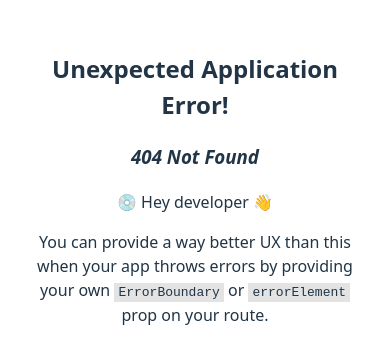
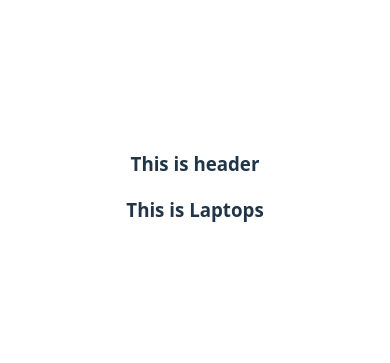
Before and after one commit to tamanna-h/intro-to-react-router, a React (Vite) app: page /laptops in a window 390 px wide. Before the commit this address had no page. Shown: the part 235-598 px from the top of the page. Built offline with nearby package versions, Linux system fonts and the light colour scheme.

Commit message:
added Root layout with nested routes for Home, Mobile and Laptops

```diff
--- /dev/null
+++ b/src/components/Header/Header.jsx
@@ -0,0 +1,11 @@
+import React from 'react';
+
+const Header = () => {
+    return (
+        <div>
+            <h3>This is header</h3>
+        </div>
+    );
+};
+
+export default Header;
--- /dev/null
+++ b/src/components/Home/Home.jsx
@@ -0,0 +1,11 @@
+import React from 'react';
+
+const Home = () => {
+    return (
+        <div>
+            <h3>This is Home</h3>
+        </div>
+    );
+};
+
+export default Home;
--- /dev/null
+++ b/src/components/Laptops/Laptops.jsx
@@ -0,0 +1,11 @@
+import React from 'react';
+
+const Laptops = () => {
+    return (
+        <div>
+            <h3>This is Laptops</h3>
+        </div>
+    );
+};
+
+export default Laptops;
--- /dev/null
+++ b/src/components/Mobile/Mobile.jsx
@@ -0,0 +1,11 @@
+import React from 'react';
+
+const Mobile = () => {
+    return (
+        <div>
+            <h3>This is Mobile</h3>
+        </div>
+    );
+};
+
+export default Mobile;
--- /dev/null
+++ b/src/components/Root/Root.jsx
@@ -0,0 +1,14 @@
+import React from 'react';
+import Header from '../Header/Header';
+import { Outlet } from 'react-router';
+
+const Root = () => {
+    return (
+        <div>
+            <Header></Header>
+            <Outlet></Outlet>
+        </div>
+    );
+};
+
+export default Root;
--- a/src/main.jsx
+++ b/src/main.jsx
@@ -4,11 +4,20 @@ import "./index.css";
 import App from "./App.jsx";
 import { createBrowserRouter } from "react-router";
 import { RouterProvider } from "react-router/dom";
+import Home from "./components/Home/Home.jsx";
+import Mobile from "./components/Mobile/Mobile.jsx";
+import Root from "./components/Root/Root.jsx";
+import Laptops from "./components/Laptops/Laptops.jsx";
 
 const router = createBrowserRouter([
   {
     path: "/",
-    element: <div>Welcome to React Router</div>,
+    Component: Root,
+    children: [
+      {index: true, Component: Home},
+      {path: 'mobile', Component: Mobile},
+      {path: 'laptops', Component: Laptops},
+    ]
   },
   {
     path: "about",
```
